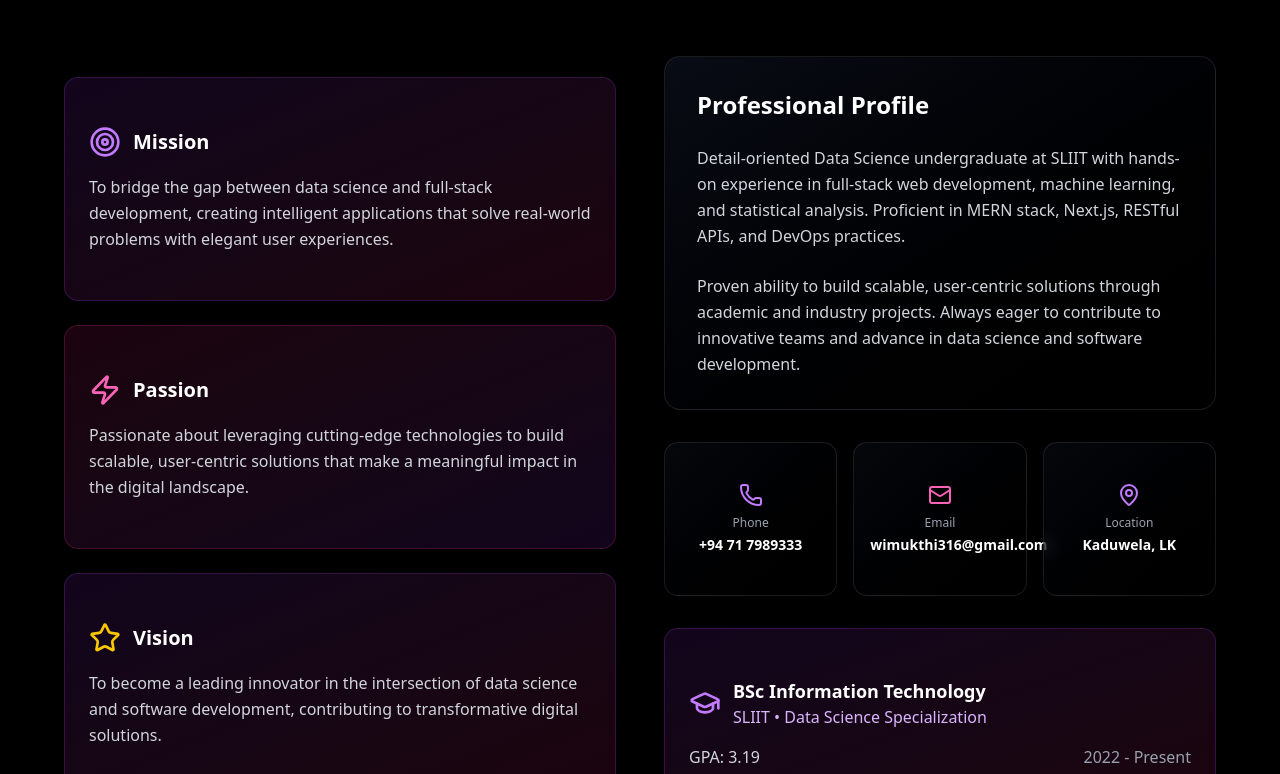
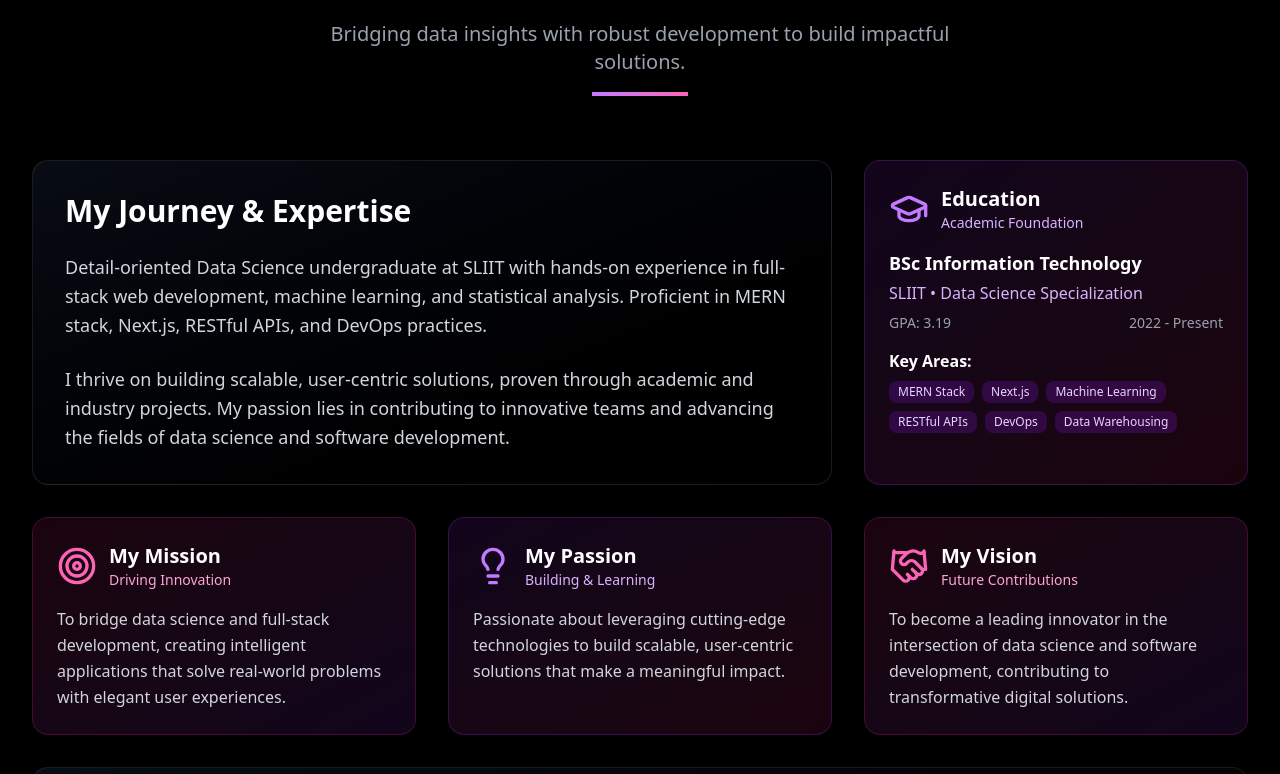
Before and after one commit to Wimukthi316/Portfolio-New, a Next.js app: page / in a window 1280 px wide. Shown: the part 1126-1900 px from the top of the page. Built offline with nearby package versions, Linux system fonts and the light colour scheme.

Commit message:
Refactor portfolio layout and enhance animations for improved user experience

```diff
--- a/src/app/page.tsx
+++ b/src/app/page.tsx
@@ -13,7 +13,6 @@ import {
   ExternalLink,
   Download,
   Sparkles,
-  Zap,
   Target,
   Rocket,
   Brain,
@@ -23,7 +22,8 @@ import {
   Menu,
   X,
   MousePointer,
-  Star,
+  Lightbulb,
+  Handshake,
 } from "lucide-react"
 import Image from "next/image"
 import Link from "next/link"
@@ -31,8 +31,8 @@ import Link from "next/link"
 export default function ModernPortfolio() {
   const [isMenuOpen, setIsMenuOpen] = useState(false)
   const [mousePosition, setMousePosition] = useState({ x: 0, y: 0 })
-  const [isVisible, setIsVisible] = useState({})
-  const heroRef = useRef<HTMLDivElement>(null)
+  const sectionRefs = useRef<(HTMLElement | null)[]>([])
+  const heroRef = useRef<HTMLElement | null>(null)
 
   useEffect(() => {
     const handleMouseMove = (e: MouseEvent) => {
@@ -47,25 +47,46 @@ export default function ModernPortfolio() {
     const observer = new IntersectionObserver(
       (entries) => {
         entries.forEach((entry) => {
-          setIsVisible((prev) => ({
-            ...prev,
-            [entry.target.id]: entry.isIntersecting,
-          }))
+          if (entry.isIntersecting) {
+            entry.target.classList.add("animate-fade-in-up")
+          } else {
+            entry.target.classList.remove("animate-fade-in-up") // Optional: reset animation when out of view
+          }
         })
       },
-      { threshold: 0.1 },
+      { threshold: 0.1, rootMargin: "0px 0px -50px 0px" }, // Adjust rootMargin to trigger earlier
     )
 
-    const sections = document.querySelectorAll("section[id]")
-    sections.forEach((section) => observer.observe(section))
+    sectionRefs.current.forEach((ref) => {
+      if (ref) observer.observe(ref)
+    })
 
-    return () => observer.disconnect()
+    return () => {
+      sectionRefs.current.forEach((ref) => {
+        if (ref) observer.unobserve(ref)
+      })
+    }
   }, [])
+
+  const addRef = (el: HTMLElement | null) => {
+    if (el && !sectionRefs.current.includes(el)) {
+      sectionRefs.current.push(el)
+    }
+  }
 
   const scrollToSection = (sectionId: string) => {
     const element = document.getElementById(sectionId)
     if (element) {
-      element.scrollIntoView({ behavior: "smooth" })
+      const offset = 90 // Height of fixed navbar
+      const bodyRect = document.body.getBoundingClientRect().top
+      const elementRect = element.getBoundingClientRect().top
+      const elementPosition = elementRect - bodyRect
+      const offsetPosition = elementPosition - offset
+
+      window.scrollTo({
+        top: offsetPosition,
+        behavior: "smooth",
+      })
     }
     setIsMenuOpen(false)
   }
@@ -192,9 +213,9 @@ export default function ModernPortfolio() {
       </div>
 
       {/* Navigation */}
-      <nav className="fixed top-0 w-full bg-black/90 backdrop-blur-xl z-[100] border-b border-white/10">
+      <nav className="fixed top-0 w-full bg-black/90 backdrop-blur-xl z-[100] border-b border-white/10 py-4">
         <div className="max-w-7xl mx-auto px-6 lg:px-8">
-          <div className="flex justify-between items-center py-4">
+          <div className="flex justify-between items-center">
             <div className="text-2xl font-bold bg-gradient-to-r from-purple-400 to-pink-400 bg-clip-text text-transparent">
               WG.dev
             </div>
@@ -219,7 +240,7 @@ export default function ModernPortfolio() {
 
           {/* Mobile Navigation */}
           {isMenuOpen && (
-            <div className="md:hidden py-4 border-t border-white/10 bg-black/95 backdrop-blur-xl">
+            <div className="md:hidden py-4 border-t border-white/10 bg-black/95 backdrop-blur-xl mt-4">
               {["home", "about", "work", "skills", "contact"].map((section) => (
                 <button
                   key={section}
@@ -237,7 +258,7 @@ export default function ModernPortfolio() {
       {/* Hero Section */}
       <section
         id="home"
-        className="relative min-h-screen flex items-center justify-center px-6 lg:px-8 pt-24"
+        className="relative min-h-screen flex items-center justify-center px-6 lg:px-8 pt-24 md:pt-32"
         ref={heroRef}
       >
         <div className="max-w-6xl mx-auto text-center relative z-20">
@@ -328,52 +349,111 @@ export default function ModernPortfolio() {
         </div>
       </section>
 
-      {/* About Section */}
-      <section id="about" className="py-20 px-6 lg:px-8 relative z-10">
-        <div className="max-w-6xl mx-auto">
+      {/* About Section - Revamped */}
+      <section id="about" className="py-20 px-6 lg:px-8 relative z-10" ref={addRef}>
+        <div className="max-w-7xl mx-auto">
           <div className="text-center mb-16">
             <h2 className="text-5xl md:text-6xl font-black mb-4">
               <span className="bg-gradient-to-r from-purple-400 to-pink-400 bg-clip-text text-transparent">
                 About Me
               </span>
             </h2>
-            <div className="w-24 h-1 bg-gradient-to-r from-purple-400 to-pink-400 mx-auto"></div>
+            <p className="text-xl text-gray-400 max-w-2xl mx-auto">
+              Bridging data insights with robust development to build impactful solutions.
+            </p>
+            <div className="w-24 h-1 bg-gradient-to-r from-purple-400 to-pink-400 mx-auto mt-4"></div>
           </div>
 
-          <div className="grid lg:grid-cols-2 gap-12 items-center">
-            {/* Left Column - Animated Cards */}
-            <div className="space-y-6">
-              <Card className="bg-gradient-to-br from-purple-900/20 to-pink-900/20 border-purple-500/20 backdrop-blur-sm hover:scale-105 transition-all duration-500">
-                <CardContent className="p-6">
-                  <div className="flex items-center mb-4">
-                    <Target className="w-8 h-8 text-purple-400 mr-3" />
-                    <h3 className="text-xl font-bold text-white">Mission</h3>
-                  </div>
-                  <p className="text-gray-300 leading-relaxed">
-                    To bridge the gap between data science and full-stack development, creating intelligent applications
-                    that solve real-world problems with elegant user experiences.
+          <div className="grid grid-cols-1 lg:grid-cols-3 gap-8">
+            {/* Main Profile Card */}
+            <Card className="lg:col-span-2 bg-gradient-to-br from-gray-900/50 to-black/50 backdrop-blur-sm rounded-2xl p-8 border border-white/10 shadow-xl hover:shadow-2xl transition-all duration-500 transform hover:-translate-y-1">
+              <CardContent className="p-0">
+                <h3 className="text-3xl font-bold text-white mb-6">My Journey & Expertise</h3>
+                <p className="text-gray-300 leading-relaxed text-lg mb-6">
+                  Detail-oriented Data Science undergraduate at SLIIT with hands-on experience in full-stack web
+                  development, machine learning, and statistical analysis. Proficient in MERN stack, Next.js, RESTful
+                  APIs, and DevOps practices.
+                </p>
+                <p className="text-gray-300 leading-relaxed text-lg">
+                  I thrive on building scalable, user-centric solutions, proven through academic and industry projects.
+                  My passion lies in contributing to innovative teams and advancing the fields of data science and
+                  software development.
                 </p>
               </CardContent>
             </Card>
 
-              <Card className="bg-gradient-to-br from-pink-900/20 to-purple-900/20 border-pink-500/20 backdrop-blur-sm hover:scale-105 transition-all duration-500 delay-100">
-                <CardContent className="p-6">
+            {/* Education Card */}
+            <Card className="bg-gradient-to-br from-purple-900/20 to-pink-900/20 border-purple-500/20 backdrop-blur-sm rounded-2xl p-6 shadow-xl hover:shadow-2xl transition-all duration-500 transform hover:-translate-y-1">
+              <CardContent className="p-0">
                 <div className="flex items-center mb-4">
-                    <Zap className="w-8 h-8 text-pink-400 mr-3" />
-                    <h3 className="text-xl font-bold text-white">Passion</h3>
+                  <GraduationCap className="w-10 h-10 text-purple-400 mr-3" />
+                  <div>
+                    <h3 className="text-xl font-bold text-white">Education</h3>
+                    <p className="text-purple-300 text-sm">Academic Foundation</p>
+                  </div>
+                </div>
+                <h4 className="text-lg font-bold text-white mb-1">BSc Information Technology</h4>
+                <p className="text-purple-300 mb-2">SLIIT • Data Science Specialization</p>
+                <div className="flex justify-between items-center text-gray-400 text-sm">
+                  <span>GPA: 3.19</span>
+                  <span>2022 - Present</span>
+                </div>
+                <div className="mt-4">
+                  <h5 className="font-semibold text-white mb-2">Key Areas:</h5>
+                  <div className="flex flex-wrap gap-2">
+                    {["MERN Stack", "Next.js", "Machine Learning", "RESTful APIs", "DevOps", "Data Warehousing"].map(
+                      (skill) => (
+                        <Badge key={skill} variant="secondary" className="bg-purple-800/30 text-purple-200">
+                          {skill}
+                        </Badge>
+                      ),
+                    )}
+                  </div>
+                </div>
+              </CardContent>
+            </Card>
+
+            {/* Mission, Passion, Vision Cards */}
+            <Card className="bg-gradient-to-br from-pink-900/20 to-purple-900/20 border-pink-500/20 backdrop-blur-sm rounded-2xl p-6 shadow-xl hover:shadow-2xl transition-all duration-500 transform hover:-translate-y-1">
+              <CardContent className="p-0">
+                <div className="flex items-center mb-4">
+                  <Target className="w-10 h-10 text-pink-400 mr-3" />
+                  <div>
+                    <h3 className="text-xl font-bold text-white">My Mission</h3>
+                    <p className="text-pink-300 text-sm">Driving Innovation</p>
+                  </div>
                 </div>
                 <p className="text-gray-300 leading-relaxed">
-                    Passionate about leveraging cutting-edge technologies to build scalable, user-centric solutions that
-                    make a meaningful impact in the digital landscape.
+                  To bridge data science and full-stack development, creating intelligent applications that solve
+                  real-world problems with elegant user experiences.
                 </p>
               </CardContent>
             </Card>
 
-              <Card className="bg-gradient-to-br from-purple-900/20 to-pink-900/20 border-purple-500/20 backdrop-blur-sm hover:scale-105 transition-all duration-500 delay-200">
-                <CardContent className="p-6">
+            <Card className="bg-gradient-to-br from-purple-900/20 to-pink-900/20 border-purple-500/20 backdrop-blur-sm rounded-2xl p-6 shadow-xl hover:shadow-2xl transition-all duration-500 transform hover:-translate-y-1">
+              <CardContent className="p-0">
                 <div className="flex items-center mb-4">
-                    <Star className="w-8 h-8 text-yellow-400 mr-3" />
-                    <h3 className="text-xl font-bold text-white">Vision</h3>
+                  <Lightbulb className="w-10 h-10 text-purple-400 mr-3" />
+                  <div>
+                    <h3 className="text-xl font-bold text-white">My Passion</h3>
+                    <p className="text-purple-300 text-sm">Building & Learning</p>
+                  </div>
+                </div>
+                <p className="text-gray-300 leading-relaxed">
+                  Passionate about leveraging cutting-edge technologies to build scalable, user-centric solutions that
+                  make a meaningful impact.
+                </p>
+              </CardContent>
+            </Card>
+
+            <Card className="bg-gradient-to-br from-pink-900/20 to-purple-900/20 border-pink-500/20 backdrop-blur-sm rounded-2xl p-6 shadow-xl hover:shadow-2xl transition-all duration-500 transform hover:-translate-y-1">
+              <CardContent className="p-0">
+                <div className="flex items-center mb-4">
+                  <Handshake className="w-10 h-10 text-pink-400 mr-3" />
+                  <div>
+                    <h3 className="text-xl font-bold text-white">My Vision</h3>
+                    <p className="text-pink-300 text-sm">Future Contributions</p>
+                  </div>
                 </div>
                 <p className="text-gray-300 leading-relaxed">
                   To become a leading innovator in the intersection of data science and software development,
@@ -381,66 +461,35 @@ export default function ModernPortfolio() {
                 </p>
               </CardContent>
             </Card>
-            </div>
 
-            {/* Right Column - Profile Info */}
-            <div className="space-y-8">
-              <div className="bg-gradient-to-br from-gray-900/50 to-black/50 backdrop-blur-sm rounded-2xl p-8 border border-white/10">
-                <h3 className="text-2xl font-bold text-white mb-6">Professional Profile</h3>
-                <p className="text-gray-300 leading-relaxed mb-6">
-                  Detail-oriented Data Science undergraduate at SLIIT with hands-on experience in full-stack web
-                  development, machine learning, and statistical analysis. Proficient in MERN stack, Next.js, RESTful
-                  APIs, and DevOps practices.
-                </p>
-                <p className="text-gray-300 leading-relaxed">
-                  Proven ability to build scalable, user-centric solutions through academic and industry projects.
-                  Always eager to contribute to innovative teams and advance in data science and software development.
-                </p>
-              </div>
-
-              {/* Contact Info Cards */}
-              <div className="grid grid-cols-1 md:grid-cols-3 gap-4">
+            {/* Contact Info Cards - Combined into one for better layout */}
+            <Card className="lg:col-span-3 bg-gradient-to-br from-gray-900/50 to-black/50 backdrop-blur-sm rounded-2xl p-8 border border-white/10 shadow-xl hover:shadow-2xl transition-all duration-500 transform hover:-translate-y-1">
+              <CardContent className="p-0">
+                <h3 className="text-2xl font-bold text-white mb-6 text-center">Get In Touch</h3>
+                <div className="grid grid-cols-1 md:grid-cols-3 gap-6">
                   {[
                     { icon: Phone, label: "Phone", value: "+94 71 7989333", color: "purple" },
                     { icon: Mail, label: "Email", value: "wimukthi316@gmail.com", color: "pink" },
                     { icon: MapPin, label: "Location", value: "Kaduwela, LK", color: "purple" },
                   ].map(({ icon: Icon, label, value, color }) => (
-                  <Card
+                    <div
                       key={label}
-                    className="bg-gradient-to-br from-gray-900/30 to-black/30 border-white/10 backdrop-blur-sm hover:scale-105 transition-all duration-300"
+                      className="flex flex-col items-center text-center p-4 rounded-lg bg-white/5 hover:bg-white/10 transition-colors duration-300"
                     >
-                    <CardContent className="p-4 text-center">
-                      <Icon className={`w-6 h-6 mx-auto mb-2 text-${color}-400`} />
-                      <p className="text-xs text-gray-400 mb-1">{label}</p>
-                      <p className="text-sm text-white font-semibold">{value}</p>
-                    </CardContent>
-                  </Card>
+                      <Icon className={`w-8 h-8 mb-2 text-${color}-400`} />
+                      <p className="text-sm text-gray-400 mb-1">{label}</p>
+                      <p className="text-base text-white font-semibold">{value}</p>
+                    </div>
                   ))}
-              </div>
-
-              {/* Education Card */}
-              <Card className="bg-gradient-to-br from-purple-900/20 to-pink-900/20 border-purple-500/20 backdrop-blur-sm">
-                <CardContent className="p-6">
-                  <div className="flex items-center mb-4">
-                    <GraduationCap className="w-8 h-8 text-purple-400 mr-3" />
-                    <div>
-                      <h3 className="text-lg font-bold text-white">BSc Information Technology</h3>
-                      <p className="text-purple-300">SLIIT • Data Science Specialization</p>
-                    </div>
-                  </div>
-                  <div className="flex justify-between items-center">
-                    <span className="text-gray-300">GPA: 3.19</span>
-                    <span className="text-gray-400">2022 - Present</span>
                 </div>
               </CardContent>
             </Card>
           </div>
         </div>
-        </div>
       </section>
 
       {/* Selected Work Section */}
-      <section id="work" className="py-20 px-6 lg:px-8 relative z-10">
+      <section id="work" className="py-20 px-6 lg:px-8 relative z-10" ref={addRef}>
         <div className="max-w-7xl mx-auto">
           <div className="text-center mb-16">
             <h2 className="text-5xl md:text-6xl font-black mb-4">
@@ -529,7 +578,7 @@ export default function ModernPortfolio() {
       </section>
 
       {/* Skills Section */}
-      <section id="skills" className="py-20 px-6 lg:px-8 relative z-10">
+      <section id="skills" className="py-20 px-6 lg:px-8 relative z-10" ref={addRef}>
         <div className="max-w-6xl mx-auto">
           <div className="text-center mb-16">
             <h2 className="text-5xl md:text-6xl font-black mb-4">
@@ -596,7 +645,7 @@ export default function ModernPortfolio() {
       </section>
 
       {/* Contact Section */}
-      <section id="contact" className="py-20 px-6 lg:px-8 relative z-10">
+      <section id="contact" className="py-20 px-6 lg:px-8 relative z-10" ref={addRef}>
         <div className="max-w-4xl mx-auto text-center">
           <h2 className="text-5xl md:text-6xl font-black mb-8">
             <span className="bg-gradient-to-r from-purple-400 to-pink-400 bg-clip-text text-transparent">
@@ -618,7 +667,7 @@ export default function ModernPortfolio() {
             <Button
               size="lg"
               variant="outline"
-              className="border-2 border-purple-400 text-purple-400 hover:bg-purple-400 hover:text-black px-8 py-4 rounded-full text-lg font-semibold transform hover:scale-105 transition-all duration-300 bg-transparent hover:shadow-lg min-w-[180px] h-14"
+              className="border-2 border-purple-400 text-purple-400 hover:bg-purple-400 hover:text-black px-8 py-4 rounded-full text-lg font-semibold transform hover:scale-105 transition-all duration-300 bg-transparent hover:shadow-lg min-w-[180px] h-12"
             >
               <Phone className="w-5 h-5 mr-2" />
               Schedule a Call
```
Lines whose indentation alone changed are shown as unchanged.
